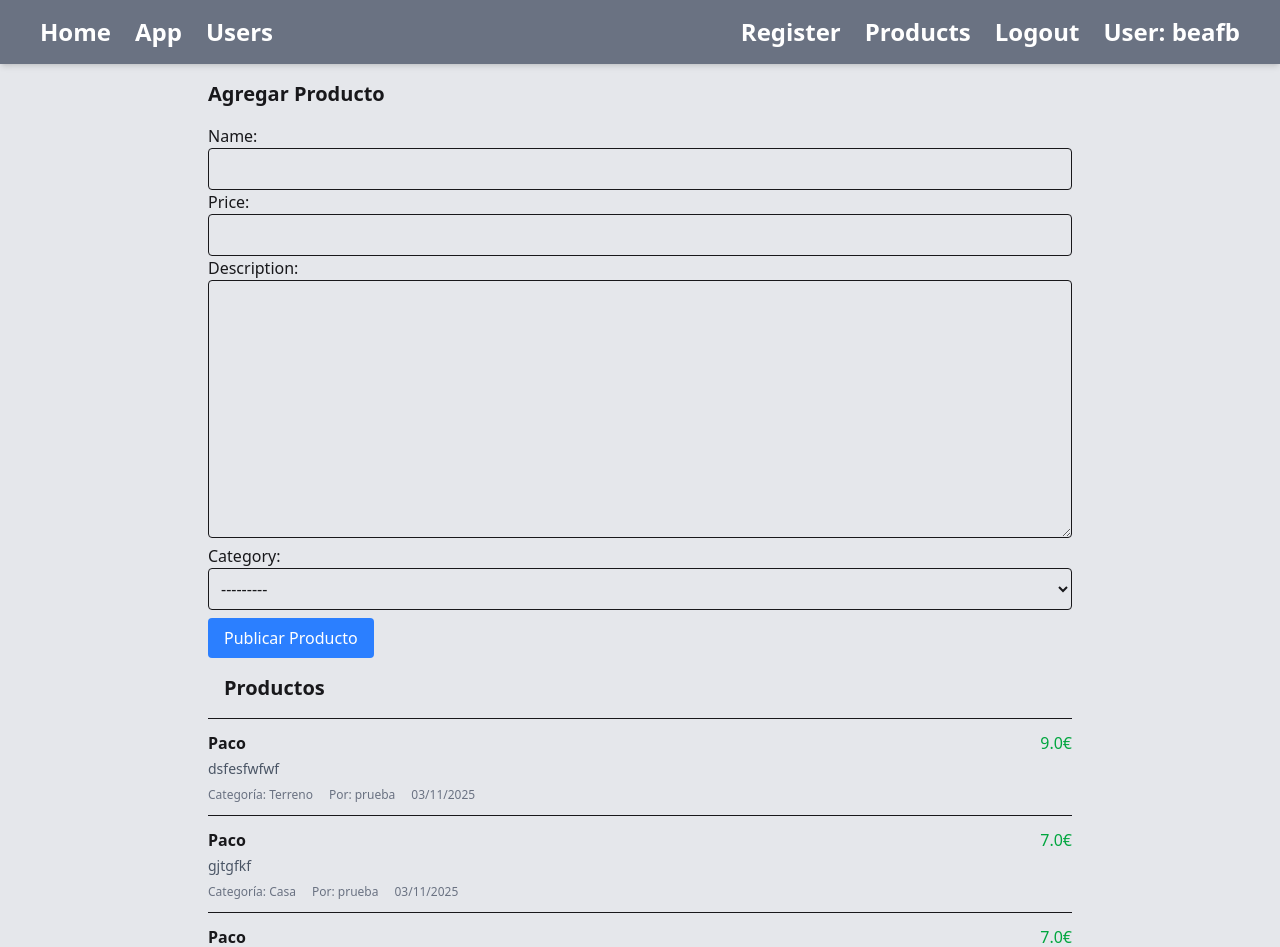
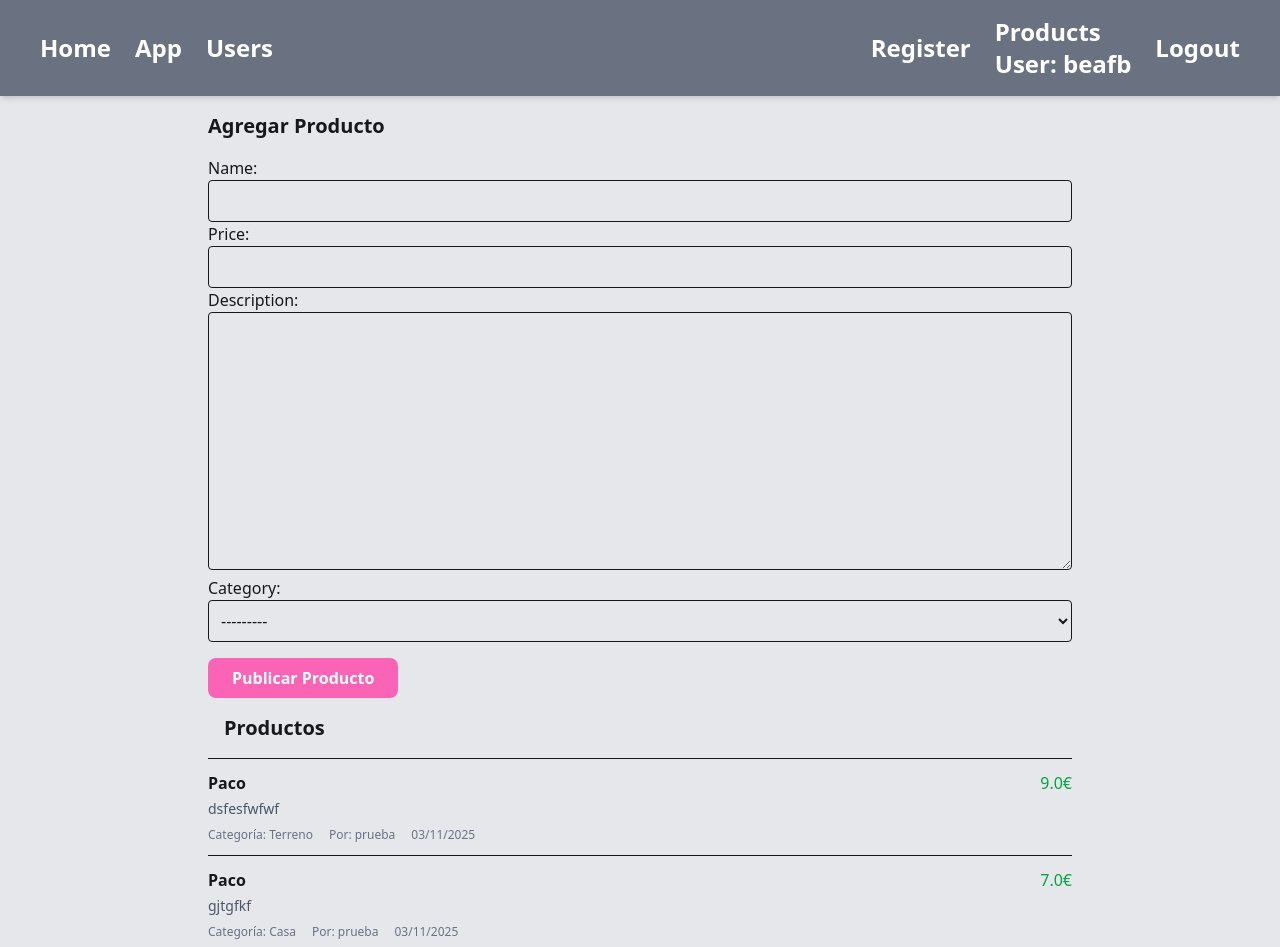
Before and after one commit to moon1377/backend, a Django app: page /product/ in a window 1280 px wide. Shown: the top 947 px of the page. Run offline with Django 5.2, Linux system fonts and the light colour scheme; a user stored in the database is signed in; data comes from the database, SQL or seed files in the repository; both versions use the stored data as it was after the commit; style sheets or scripts are compiled from the project's sources; some libraries are stand-ins or nearby versions.

Commit message:
mas cambios

```diff
--- a/product/templates/product/list.html
+++ b/product/templates/product/list.html
@@ -8,7 +8,7 @@
         <form action="{% url 'product:home' %}" method="post">
             {% csrf_token %}
             {{ form }}
-            <button class="bg-blue-500 text-white px-4 py-2 rounded mt-2">
+            <button class="mt-4 px-6 py-2 bg-pink-400 text-white font-semibold rounded-lg hover:bg-pink-500">
                 Publicar Producto
             </button>
         </form>
--- a/theme/templates/base.html
+++ b/theme/templates/base.html
@@ -24,6 +24,7 @@
                 {% if user.is_authenticated %}
                 <div>
                     <a class="text-2xl text-white font-bold hover:text-gray-400" href="{% url 'product:home' %}" >Products</a>
+                    <p class="text-2xl text-white font-bold">User: {{ user.username }}</p>
                 </div>
                 {% else %}
                 <div>
@@ -37,7 +38,6 @@
                     <button class="text-2xl text-white font-bold hover:text-gray-400">Logout</button>
                 </form>
 
-                <p class="text-2xl text-white font-bold">User: {{ user.username }}</p>
             </div>
         </nav>
     </header>
--- a/users/templates/users/login.html
+++ b/users/templates/users/login.html
@@ -7,7 +7,9 @@
         <h1 class="text-8xl font-[Times New Roman]">Login form!</h1>
         <form class='text-center mt-12' action='/users/login/' method='post'>
             {% csrf_token %}
-            {{ form }}
+            {{ form }} {% if request.GET.next %}
+            <input type="hidden" name="next" value="{{ request.GET.next }}">
+            {% endif %}
             <button class="mt-4 px-6 py-2 bg-pink-400 text-white font-semibold rounded-lg hover:bg-pink-500" type="submit">Submit form!</button>
         </form>
     </div>
```
Also changed, not shown: db.sqlite3.
